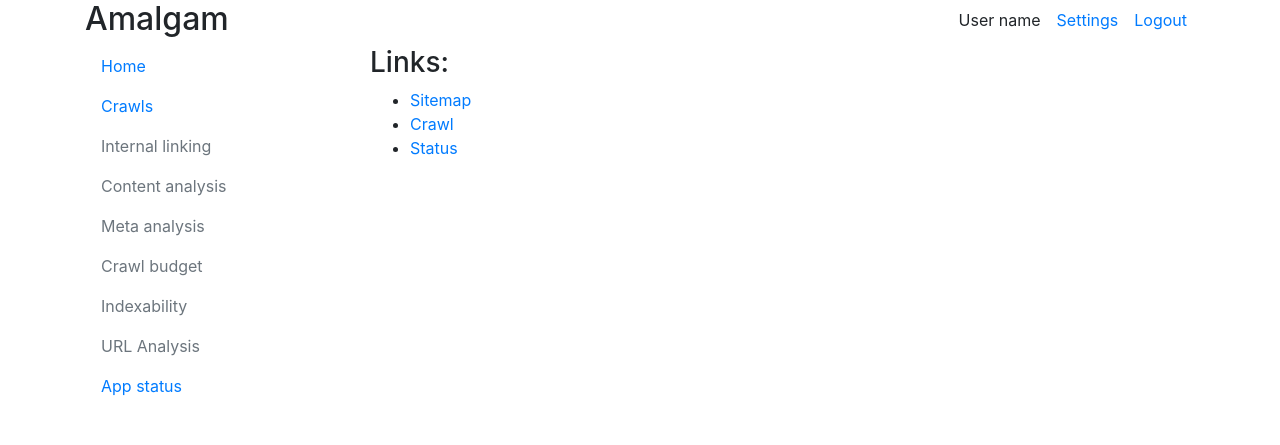
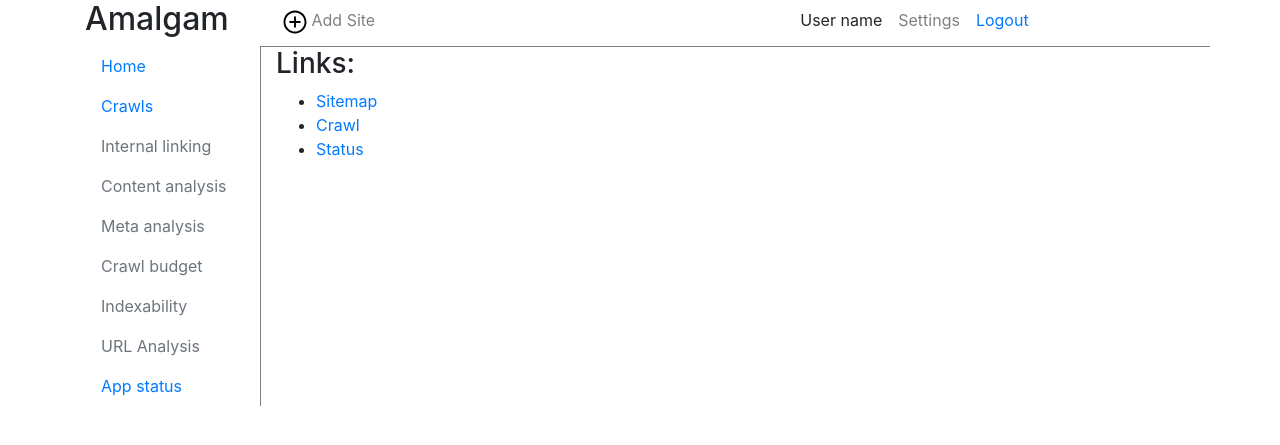
Before and after one commit to alexgheorghiu/amalgam, a Flask app: page /home in a window 1280 px wide. Shown: the top 445 px of the page. Run offline with Flask 2, Linux system fonts and the light colour scheme; the visitor is signed in with stand-in values (Sample User, id 1); parts of the project's set-up code (start-up, migrations or seed data) failed here and were passed over; some libraries are stand-ins or nearby versions.

Commit message:
UI update

```diff
--- a/amalgam/static/main.css
+++ b/amalgam/static/main.css
@@ -4,3 +4,7 @@
     font-size: smaller;
     color: #0c5460;
 }
+
+.not_implemented {
+    color: gray;
+}
--- a/amalgam/templates/base_inner.html
+++ b/amalgam/templates/base_inner.html
@@ -13,23 +13,39 @@
     <div class="container">
 
 		<div class="row">
-			<div class="col-md-3"><h2>Amalgam</h2></div>
-			<div class="col-md-9">
-				<div class="d-flex justify-content-end">
-					<div class="p-2">User name</div>
-					<div class="p-2"><a href="#">Settings</a></div>
-				  	<div class="p-2"><a href="/logout">Logout</a></div>
-				</div>
+			<div class="col-md-2">
+				<h2>Amalgam</h2>
+			</div>
+			<div class="col-md-10">
+					<div class="row">
+						<div class="col-md-5">
+							<div class="d-flex justify-content-start">
+								<span class="p-2">
+									<a href="#" class="not_implemented">
+										<img style="width: 24px; height: 24px;" src="static/images/add-button-svgrepo-com.svg"/>
+										Add Site
+									</a>
+								</span>
+							</div>
+						</div>
+						<div class="col-md-5">
+							<div class="d-flex justify-content-end">
+								<div class="p-2">User name</div>
+								<div class="p-2"><a href="#" class="not_implemented">Settings</a></div>
+								<div class="p-2"><a href="/logout">Logout</a></div>
+							</div>
+						</div>
+					</div>
 			</div>
 		</div>
 
 
 		<div class="row">
-			<div class="col-md-3">
+			<div class="col-md-2">
 				{% block navigation %}{% endblock%}
 				{% include "navigation.html"%}
 			</div>
-			<div class="col-md-9">
+			<div class="col-md-10" style="border-left: 1px solid gray; border-top: 1px solid gray;">
 				<!-- errors -->
 				{% if error %}
 					<p class="error"><strong>Error:</strong> {{ error }}</p>
```
Also changed, not shown: amalgam/static/images/add-button-svgrepo-com.svg (added).
